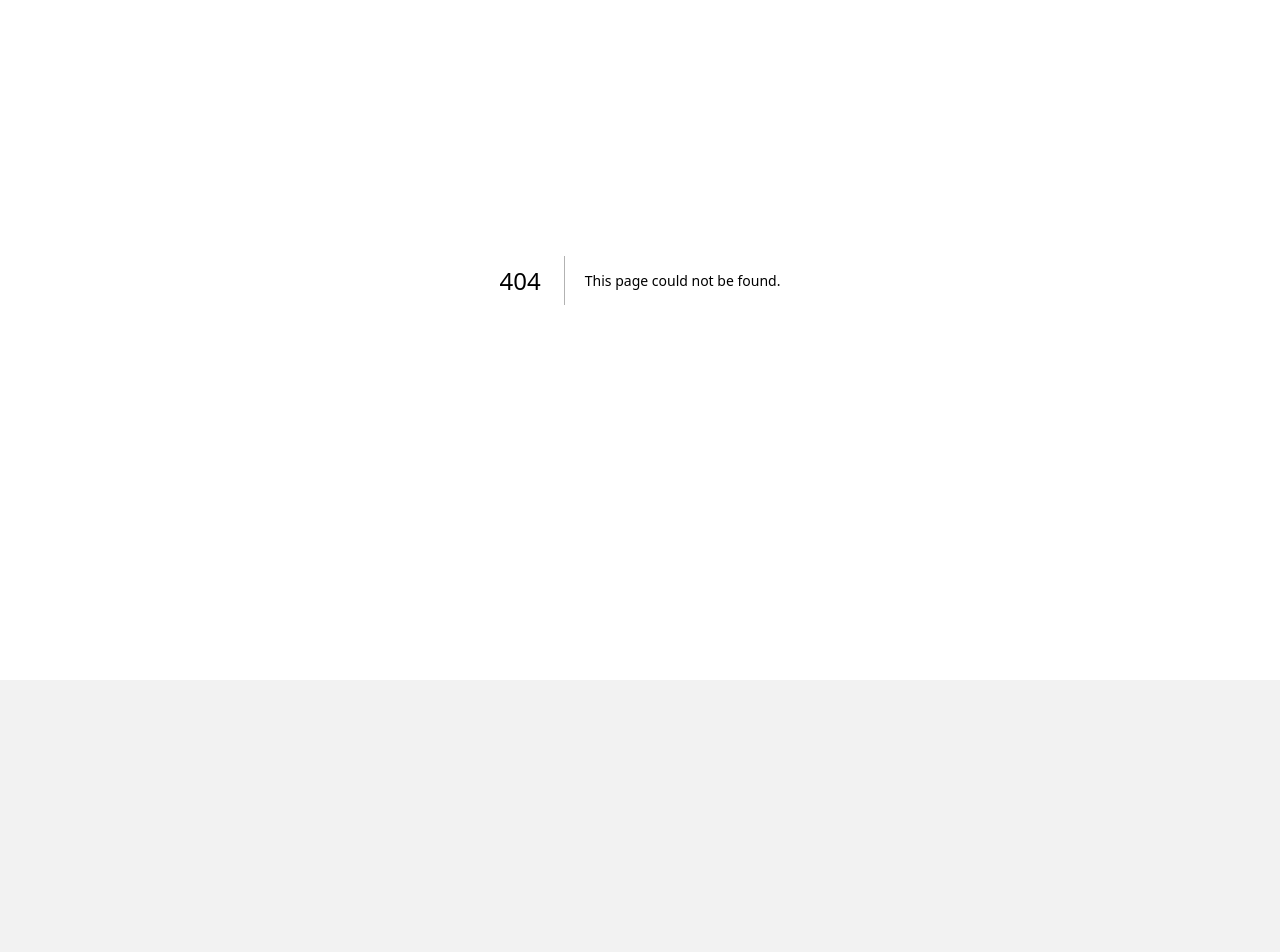
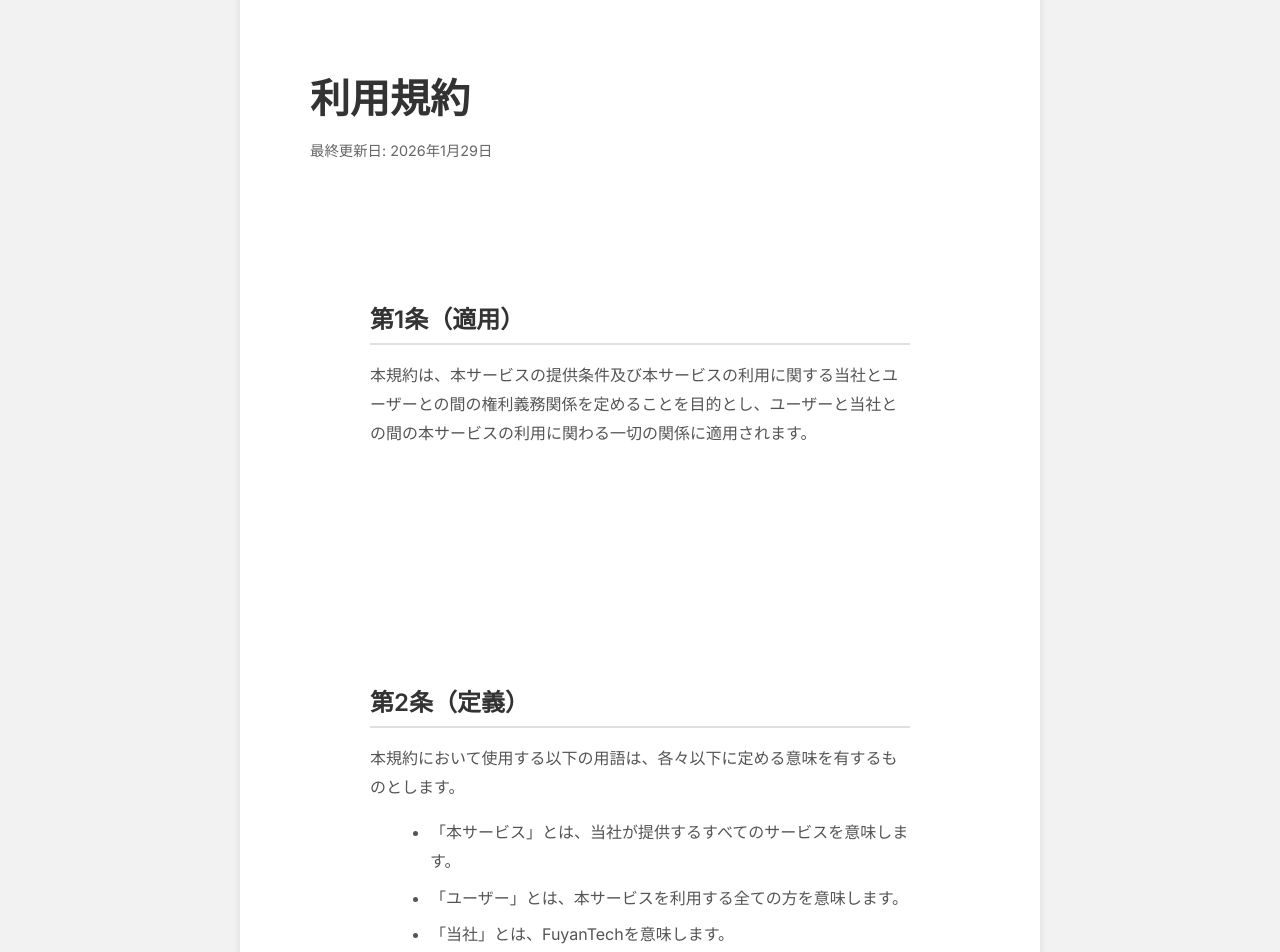
Before and after one commit to Fuyan777/portfoilo, a Next.js app: page /terms in a window 1280 px wide. Before the commit this address had no page. Shown: the part 120-1072 px from the top of the page. Before the commit the page ends 800 px from the top, so only its background shows below. Built offline with nearby package versions, Linux system fonts and the light colour scheme.

Commit message:
利用規約の追加

```diff
--- /dev/null
+++ b/src/app/terms/Terms.module.css
@@ -0,0 +1,103 @@
+.container {
+  min-height: 100vh;
+  background-color: rgb(242, 242, 242);
+  padding: 40px 20px;
+}
+
+.content {
+  max-width: 800px;
+  margin: 0 auto;
+  background-color: white;
+  padding: 40px 30px;
+  border-radius: 8px;
+  box-shadow: 0 2px 8px rgba(0, 0, 0, 0.1);
+}
+
+.title {
+  font-size: 2rem;
+  font-weight: 700;
+  margin-bottom: 10px;
+  color: #333;
+}
+
+.lastUpdated {
+  font-size: 0.9rem;
+  color: #666;
+  margin-bottom: 40px;
+}
+
+.section {
+  margin-bottom: 40px;
+}
+
+.sectionTitle {
+  font-size: 1.4rem;
+  font-weight: 600;
+  margin-bottom: 16px;
+  color: #333;
+  border-bottom: 2px solid #e0e0e0;
+  padding-bottom: 8px;
+}
+
+.subsectionTitle {
+  font-size: 1.1rem;
+  font-weight: 600;
+  margin-top: 24px;
+  margin-bottom: 12px;
+  color: #444;
+}
+
+.text {
+  font-size: 1rem;
+  line-height: 1.8;
+  color: #555;
+  margin-bottom: 16px;
+}
+
+.list {
+  font-size: 1rem;
+  line-height: 1.8;
+  color: #555;
+  margin-left: 20px;
+  margin-bottom: 16px;
+}
+
+.list li {
+  margin-bottom: 8px;
+}
+
+.footer {
+  text-align: right;
+  margin-top: 60px;
+  padding-top: 20px;
+  border-top: 1px solid #e0e0e0;
+  color: #666;
+}
+
+@media (min-width: 768px) {
+  .container {
+    padding: 60px 40px;
+  }
+
+  .content {
+    padding: 60px 50px;
+  }
+
+  .title {
+    font-size: 2.5rem;
+  }
+
+  .sectionTitle {
+    font-size: 1.5rem;
+  }
+}
+
+@media (min-width: 1200px) {
+  .container {
+    padding: 80px 60px;
+  }
+
+  .content {
+    padding: 80px 70px;
+  }
+}
--- /dev/null
+++ b/src/app/terms/page.tsx
@@ -0,0 +1,128 @@
+import type { Metadata } from "next";
+import styles from "./Terms.module.css";
+
+export const metadata: Metadata = {
+  title: "利用規約 | FuyanTech",
+  description: "FuyanTechの利用規約",
+};
+
+export default function TermsPage() {
+  return (
+    <main className={styles.container}>
+      <div className={styles.content}>
+        <h1 className={styles.title}>利用規約</h1>
+        <p className={styles.lastUpdated}>最終更新日: 2026年1月29日</p>
+
+        <section className={styles.section}>
+          <h2 className={styles.sectionTitle}>第1条（適用）</h2>
+          <p className={styles.text}>
+            本規約は、本サービスの提供条件及び本サービスの利用に関する当社とユーザーとの間の権利義務関係を定めることを目的とし、ユーザーと当社との間の本サービスの利用に関わる一切の関係に適用されます。
+          </p>
+        </section>
+
+        <section className={styles.section}>
+          <h2 className={styles.sectionTitle}>第2条（定義）</h2>
+          <p className={styles.text}>
+            本規約において使用する以下の用語は、各々以下に定める意味を有するものとします。
+          </p>
+          <ul className={styles.list}>
+            <li>
+              「本サービス」とは、当社が提供するすべてのサービスを意味します。
+            </li>
+            <li>
+              「ユーザー」とは、本サービスを利用する全ての方を意味します。
+            </li>
+            <li>「当社」とは、FuyanTechを意味します。</li>
+          </ul>
+        </section>
+
+        <section className={styles.section}>
+          <h2 className={styles.sectionTitle}>第3条（サブスクリプション）</h2>
+          <h3 className={styles.subsectionTitle}>3.1 料金と支払い</h3>
+          <p className={styles.text}>
+            有料プランをご利用の場合、選択されたプランに応じた料金が発生します。料金は事前に明示され、選択されたプランに従って請求されます。
+          </p>
+
+          <h3 className={styles.subsectionTitle}>3.2 自動更新</h3>
+          <p className={styles.text}>
+            サブスクリプションは、キャンセルされない限り、選択された期間（月次または年次）ごとに自動的に更新されます。自動更新の停止を希望される場合は、次回の更新日の前にキャンセル手続きを行ってください。
+          </p>
+
+          <h3 className={styles.subsectionTitle}>3.3 キャンセル</h3>
+          <p className={styles.text}>
+            サブスクリプションはいつでもキャンセルすることができます。キャンセルした場合、現在の請求期間の終了時にサービスへのアクセスが停止されます。期間中のキャンセルによる日割り返金は行いません。
+          </p>
+
+          <h3 className={styles.subsectionTitle}>3.4 返金ポリシー</h3>
+          <p className={styles.text}>
+            原則として、一度お支払いいただいた料金の返金は行いません。ただし、当社の責めに帰すべき事由によりサービスが提供できなかった場合は、この限りではありません。返金はApp
+            Storeのポリシーに従います。
+          </p>
+
+          <h3 className={styles.subsectionTitle}>3.5 料金の変更</h3>
+          <p className={styles.text}>
+            当社は、必要に応じて料金プランを変更する権利を留保します。料金変更の場合は、事前に通知いたします。変更後も継続してサービスをご利用いただく場合、新しい料金にご同意いただいたものとみなします。
+          </p>
+        </section>
+
+        <section className={styles.section}>
+          <h2 className={styles.sectionTitle}>第4条（禁止事項）</h2>
+          <p className={styles.text}>
+            ユーザーは、本サービスの利用にあたり、以下の行為をしてはなりません。
+          </p>
+          <ul className={styles.list}>
+            <li>法令または公序良俗に違反する行為</li>
+            <li>犯罪行為に関連する行為</li>
+            <li>
+              当社、本サービスの他のユーザー、または第三者の権利を侵害する行為
+            </li>
+            <li>本サービスの運営を妨害するおそれのある行為</li>
+            <li>不正アクセスをし、またはこれを試みる行為</li>
+            <li>他のユーザーに関する個人情報等を収集または蓄積する行為</li>
+            <li>不正な目的を持って本サービスを利用する行為</li>
+            <li>その他、当社が不適切と判断する行為</li>
+          </ul>
+        </section>
+
+        <section className={styles.section}>
+          <h2 className={styles.sectionTitle}>第5条（知的財産権）</h2>
+          <p className={styles.text}>
+            本サービス上で提供される全てのコンテンツ（テキスト、画像、動画、音声、ソフトウェア等）に関する知的財産権は、当社または当社にライセンスを許諾している第三者に帰属します。
+          </p>
+        </section>
+
+        <section className={styles.section}>
+          <h2 className={styles.sectionTitle}>第6条（免責事項）</h2>
+          <p className={styles.text}>
+            当社は、本サービスに関して、ユーザーと第三者との間において生じた取引、連絡または紛争等について一切責任を負いません。本サービスは現状有姿で提供されるものであり、当社は本サービスについて、特定の目的への適合性、商業的有用性、完全性、継続性等を含め、一切保証いたしません。
+          </p>
+        </section>
+
+        <section className={styles.section}>
+          <h2 className={styles.sectionTitle}>第7条（サービス内容の変更等）</h2>
+          <p className={styles.text}>
+            当社は、ユーザーへの事前の告知をもって、本サービスの内容を変更、追加または廃止することがあり、ユーザーはこれを承諾するものとします。
+          </p>
+        </section>
+
+        <section className={styles.section}>
+          <h2 className={styles.sectionTitle}>第8条（利用規約の変更）</h2>
+          <p className={styles.text}>
+            当社は、必要と判断した場合には、ユーザーに通知することなくいつでも本規約を変更することができるものとします。変更後の本規約は、本サービス上に表示した時点より効力を生じるものとします。
+          </p>
+        </section>
+
+        <section className={styles.section}>
+          <h2 className={styles.sectionTitle}>第9条（準拠法・裁判管轄）</h2>
+          <p className={styles.text}>
+            本規約の解釈にあたっては、日本法を準拠法とします。本サービスに関して紛争が生じた場合には、当社の本店所在地を管轄する裁判所を専属的合意管轄とします。
+          </p>
+        </section>
+
+        <div className={styles.footer}>
+          <p>以上</p>
+        </div>
+      </div>
+    </main>
+  );
+}
```
